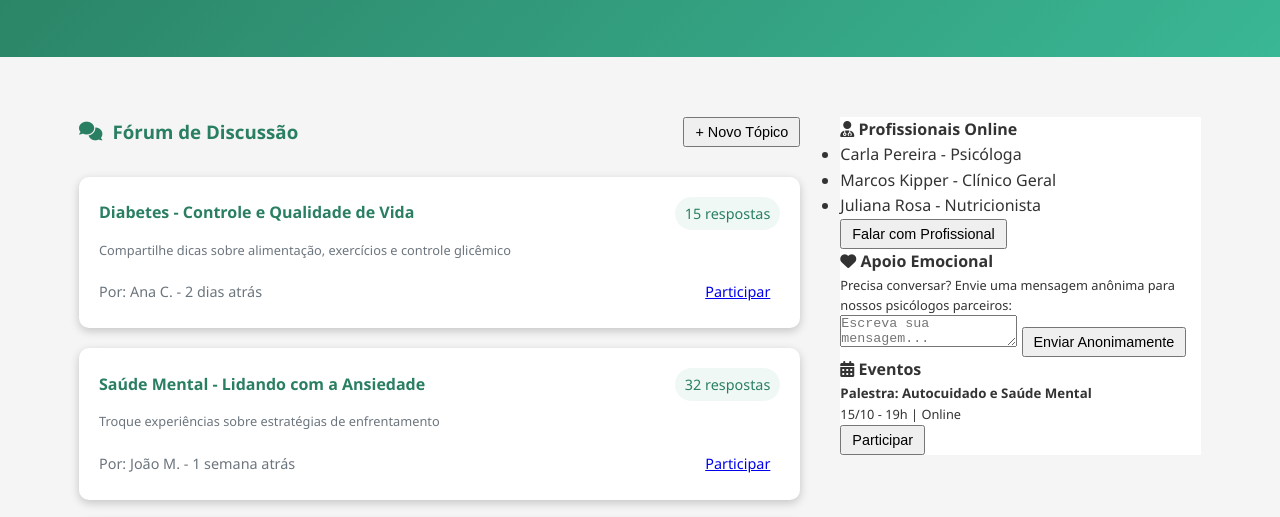
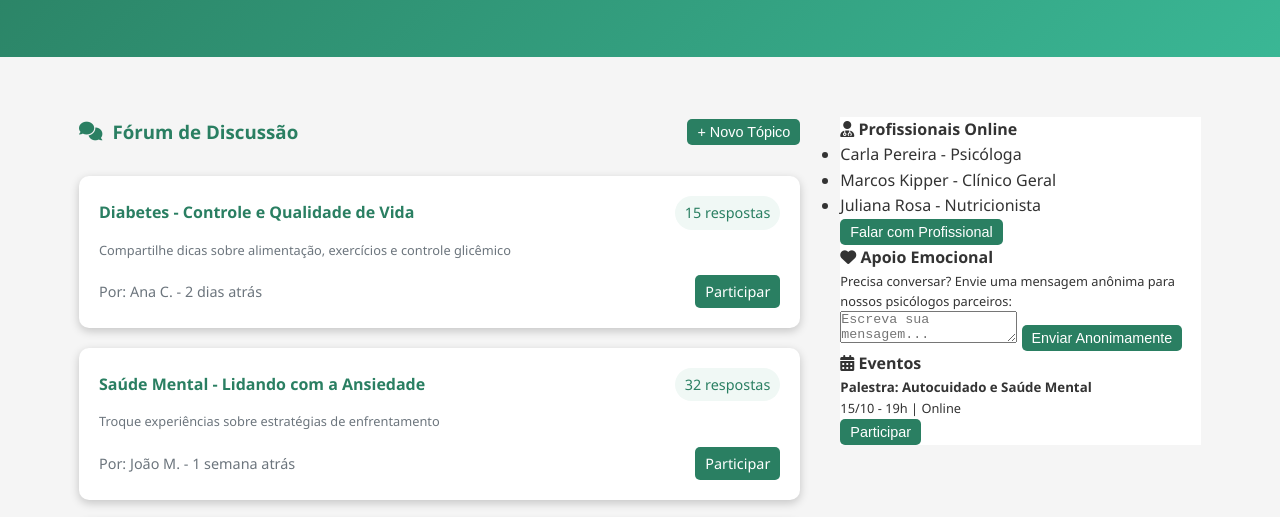
Before and after one commit to Projecoes/ConexaoSaude, a plain HTML site: page comunidade.html in a window 1280 px wide. Shown: the part 239-756 px from the top of the page. Drawn offline with Linux system fonts and the light colour scheme.

Commit message:
Classes btn-small mescladas com btn

```diff
--- a/comunidade.html
+++ b/comunidade.html
@@ -43,7 +43,7 @@
             <div class="comunidade-main">
                 <div class="forum-header">
                     <h3><i class="fas fa-comments"></i> Fórum de Discussão</h3>
-                    <button id="novo-topico" class="btn-small">+ Novo Tópico</button>
+                    <button id="novo-topico" class="btn btn-small">+ Novo Tópico</button>
                 </div>
 
                 <div class="topicos-list">
@@ -55,7 +55,7 @@
                         <p>Compartilhe dicas sobre alimentação, exercícios e controle glicêmico</p>
                         <div class="topico-footer">
                             <span>Por: Ana C. - 2 dias atrás</span>
-                            <a href="#" class="btn-small">Participar</a>
+                            <a href="#" class="btn btn-small">Participar</a>
                         </div>
                     </div>
 
@@ -67,7 +67,7 @@
                         <p>Troque experiências sobre estratégias de enfrentamento</p>
                         <div class="topico-footer">
                             <span>Por: João M. - 1 semana atrás</span>
-                            <a href="#" class="btn-small">Participar</a>
+                            <a href="#" class="btn btn-small">Participar</a>
                         </div>
                     </div>
 
@@ -79,7 +79,7 @@
                         <p>Espaço para cuidadores compartilharem desafios e soluções</p>
                         <div class="topico-footer">
                             <span>Por: Maria L. - 3 dias atrás</span>
-                            <a href="#" class="btn-small">Participar</a>
+                            <a href="#" class="btn btn-small">Participar</a>
                         </div>
                     </div>
                 </div>
@@ -93,14 +93,14 @@
                         <li>Marcos Kipper - Clínico Geral</li>
                         <li>Juliana Rosa - Nutricionista</li>
                     </ul>
-                    <button id="chat-profissional" class="btn-small">Falar com Profissional</button>
+                    <button id="chat-profissional" class="btn btn-small">Falar com Profissional</button>
                 </div>
 
                 <div class="sidebar-card">
                     <h4><i class="fas fa-heart"></i> Apoio Emocional</h4>
                     <p>Precisa conversar? Envie uma mensagem anônima para nossos psicólogos parceiros:</p>
                     <textarea id="mensagem-anonima" placeholder="Escreva sua mensagem..."></textarea>
-                    <button id="enviar-anonimo" class="btn-small">Enviar Anonimamente</button>
+                    <button id="enviar-anonimo" class="btn btn-small">Enviar Anonimamente</button>
                 </div>
 
                 <div class="sidebar-card">
@@ -108,7 +108,7 @@
                     <div class="evento">
                         <h5>Palestra: Autocuidado e Saúde Mental</h5>
                         <p>15/10 - 19h | Online</p>
-                        <button class="btn-small">Participar</button>
+                        <button class="btn btn-small">Participar</button>
                     </div>
                 </div>
             </div>
```
Also changed, not shown: agendamento.html (+1 -1 lines).
